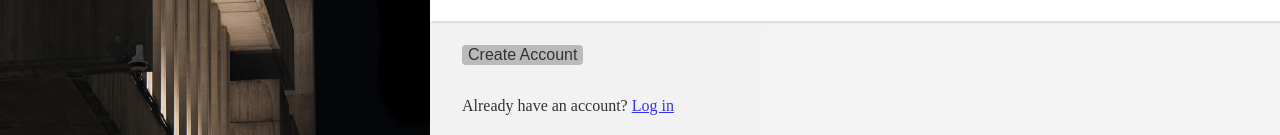
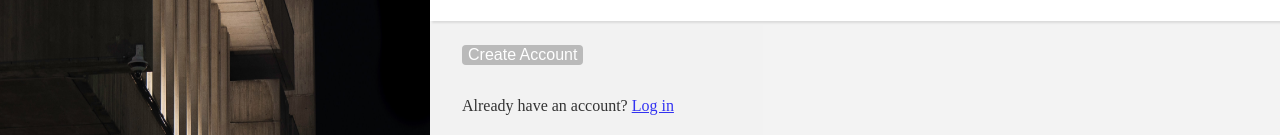
Before and after one commit to sonwemt/Sign-up-form, a plain HTML site: page index.html in a window 1280 px wide. In both pictures the pointer is over the button "Create Account". Shown: the part 512-647 px from the top of the page. Drawn offline with Linux system fonts and the light colour scheme; a script that the page names is missing.

Commit message:
Add hover effect to button

```diff
--- a/style.css
+++ b/style.css
@@ -168,6 +168,10 @@ input:not(:placeholder-shown):valid{
 	border: 0;
 }
 
+.submit button:hover {
+	color:white;
+}
+
 .submit button:active{
 	color:white;
 	background-color: black;
```
